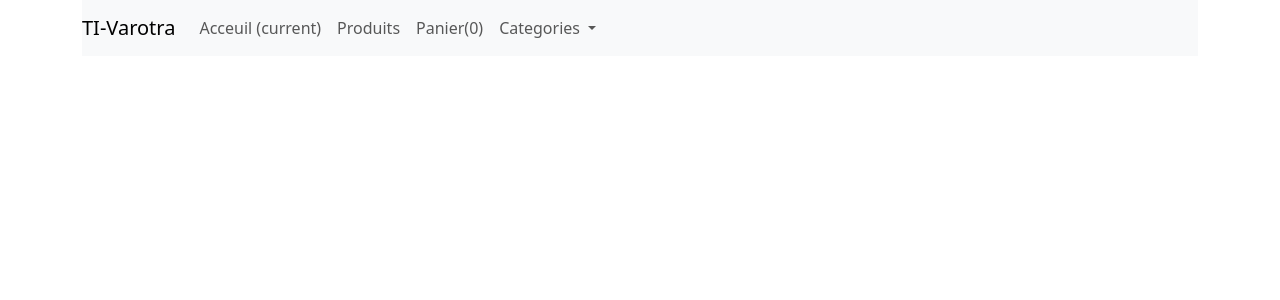
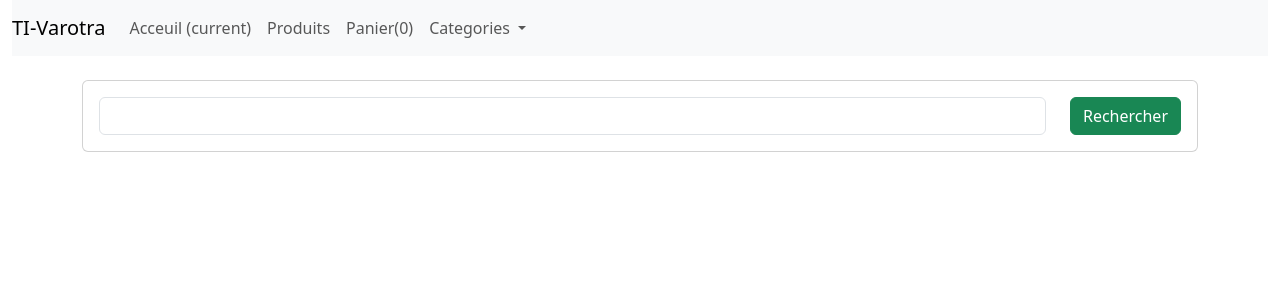
Before and after one commit to Group-ITDevSuccess/E-Commerce-Django-002, a Django app: template ecommerce/shop/templates/shop/index.html in a window 1280 px wide. Shown: the top 300 px of the page. Run offline with Django 4.2, Linux system fonts and the light colour scheme; the template is opened without the code that fills it, so the values that code supplies are empty.

Commit message:
Le bare de recherche cote front

```diff
--- a/ecommerce/shop/templates/shop/base.html
+++ b/ecommerce/shop/templates/shop/base.html
@@ -8,7 +8,7 @@
     <link href="https://cdn.jsdelivr.net/npm/bootstrap@5.3.0-alpha3/dist/css/bootstrap.min.css" rel="stylesheet" integrity="sha384-KK94CHFLLe+nY2dmCWGMq91rCGa5gtU4mk92HdvYe+M/SXH301p5ILy+dN9+nJOZ" crossorigin="anonymous">
   </head>
   <body>
-    <div class="container">
+    <div class="container-fluid">
       <div class="row">
         <div class="col-md-12">
           <nav class="navbar navbar-expand-lg navbar-light bg-light">
--- a/ecommerce/shop/templates/shop/index.html
+++ b/ecommerce/shop/templates/shop/index.html
@@ -1,5 +1,20 @@
 {% extends "shop/base.html" %}
 
 {% block content %}
-
+    <div class="container mt-4">
+        <div class="row">
+            <div class="col-md-12">
+                <form class="card card-sm">
+                    <div class="card-body row no-gutters align-items-center">
+                        <div class="col">
+                            <input type="search" name="item-name" id="" class="form-control form-control-borderless">
+                        </div>
+                        <div class="col-auto">
+                            <button type="submit" class="btn btn-success">Rechercher</button>
+                        </div>
+                    </div>
+                </form>
+            </div>
+        </div>
+    </div>
 {% endblock %}
```
